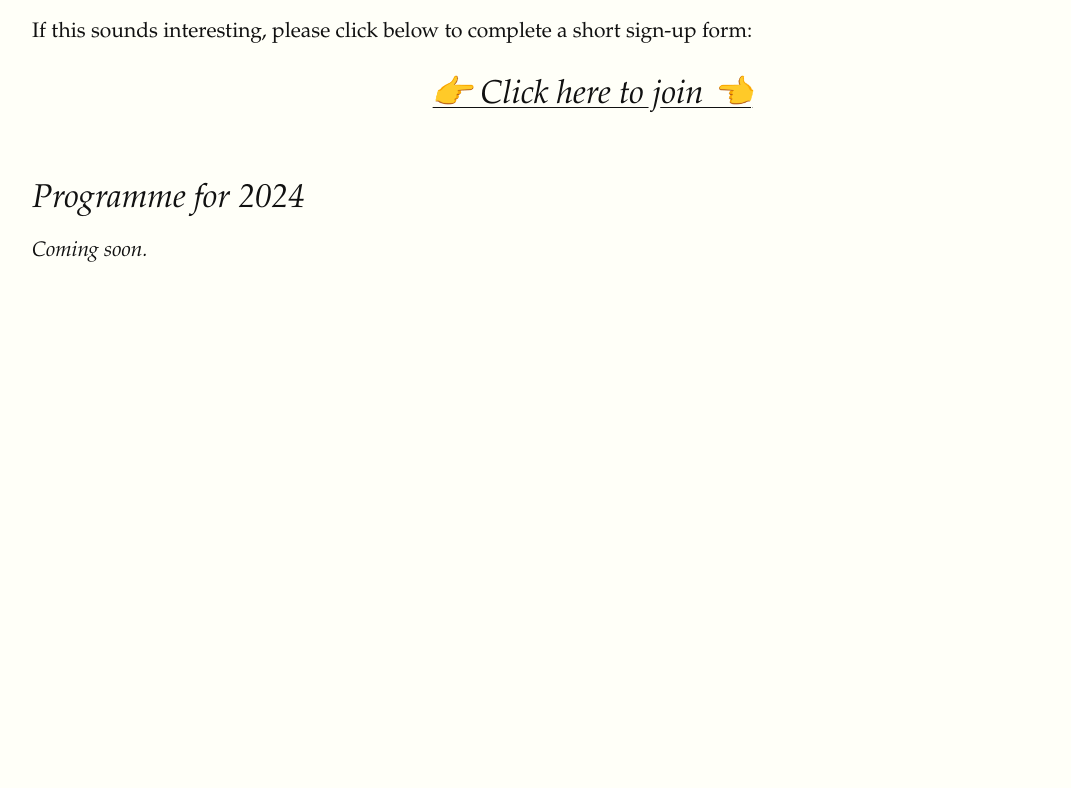
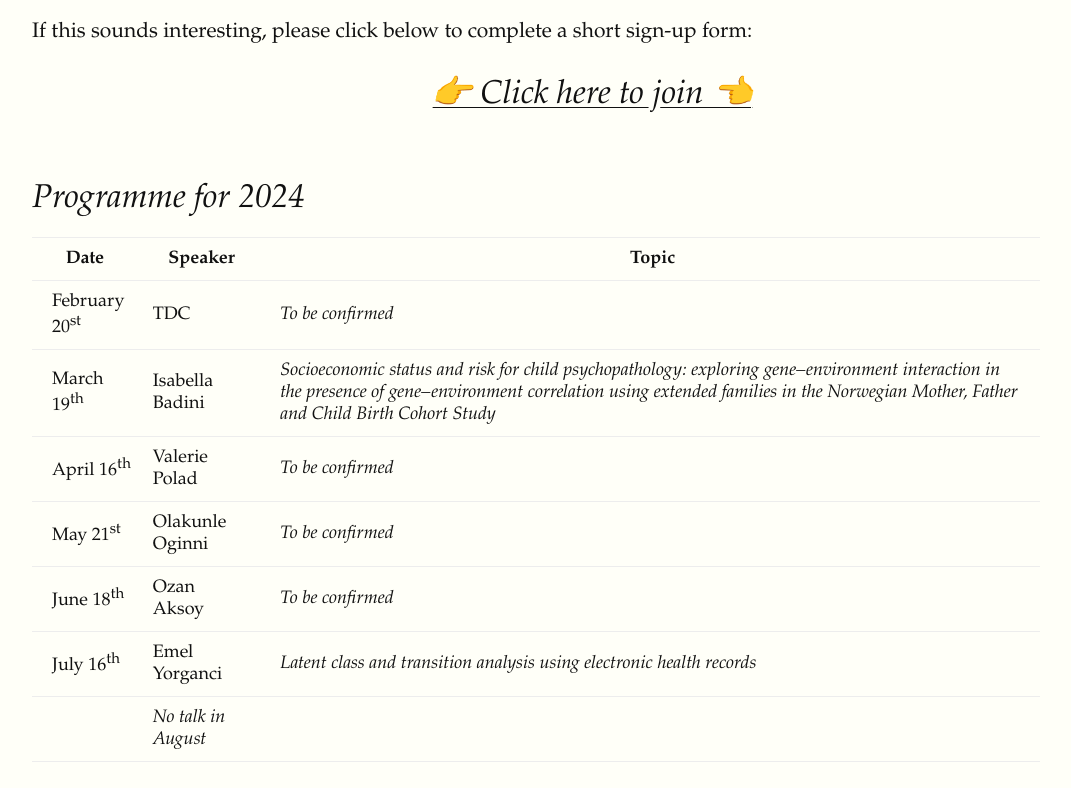
Before and after one commit to ewancarr/semantics, a plain HTML site: page index.html in a window 1280 px wide. Shown: the part 1090-1878 px from the top of the page, without its empty margins (128-1199 px from the left). Before the commit the page ends 1404 px from the top, so only its background shows below. Drawn offline with Linux system fonts and the light colour scheme; a web font is replaced by a local one.

Commit message:
Add 2024 talks

```diff
--- a/index.html
+++ b/index.html
@@ -51,75 +51,72 @@
 
     <h2>Programme for 2024</h2>
 
-    <p><i>Coming soon.</i></p>
-
-
-    <!-- <table class="fullwidth"> -->
-    <!--     <thead> -->
-    <!--         <tr> -->
-    <!--             <th>Date</th> -->
-    <!--             <th>Speaker</th> -->
-    <!--             <th>Topic</th> -->
-    <!--         </tr> -->
-    <!--     </thead> -->
-    <!--     <tbody> -->
-    <!--         <tr> -->
-    <!--             <td>February 21<sup>st</sup></td> -->
-    <!--             <td>Lydia Speyer</td> -->
-    <!--             <td><i>Testing within-person moderation effects using longitudinal data</i></td> -->
-    <!--         </tr> -->
-    <!--         <tr> -->
-    <!--             <td>March 21<sup>st</sup></td> -->
-    <!--             <td>Gabriela Roman</td> -->
-    <!--             <td><i>From prediction to process: SEM and the method of cascades</i></td> -->
-    <!--         </tr> -->
-    <!--         <tr> -->
-    <!--             <td>April 18<sup>th</sup></td> -->
-    <!--             <td>Kimberley Goldsmith</td> -->
-    <!--             <td><i>Does taking treatment as intended lead to greater benefit? Making progress and hitting walls in fitting complex principal stratification models</i></td> -->
-    <!--         </tr> -->
-    <!--         <tr> -->
-    <!--             <td>May 16<sup>th</sup></td> -->
-    <!--             <td>Sara Van Erp</td> -->
-    <!--             <td><i>Bayesian structural equation modelling</i></td> -->
-    <!--         </tr> -->
-    <!--         <tr> -->
-    <!--             <td>June 20<sup>th</sup></td> -->
-    <!--             <td></td> -->
-    <!--             <td><i>To be confirmed.</i></td> -->
-    <!--         </tr> -->
-    <!--         <tr> -->
-    <!--             <td>July 18<sup>th</sup></td> -->
-    <!--             <td>Rudolf Debelak</td> -->
-    <!--             <td><i>An evaluation of deep learning approaches for factor analysis of response and response time data</i></td> -->
-    <!--         </tr> -->
-    <!--         </tr> -->
-    <!--             <td></td> -->
-    <!--             <td><i>No talk in August</i></td> -->
-    <!--             <td></td> -->
-    <!--         </tr> -->
-    <!--         <tr> -->
-    <!--             <td>September 19<sup>th</sup></td> -->
-    <!--             <td><i>Ellen Thompson</i></td> -->
-    <!--             <td><i>TIDAL: Tool to Implement Developmental Analyses of Longitudinal data 🌊</i></td> -->
-    <!--             <td></td> -->
-    <!--         </tr> -->
-    <!--             <td>October 17<sup>th</sup></td> -->
-    <!--             <td>Georg Henning</td> -->
-    <!--             <td><i>Parallel growth curve modelling to evaluate later life cognitive processing and prosocial activities</i></td> -->
-    <!--         </tr> -->
-    <!--         </tr> -->
-    <!--             <td>November 21<sup>st</sup></td> -->
-    <!--             <td>Dario Moreno-Agostino and George Ploubidis</td> -->
-    <!--             <td><i>Cohorts, SEM, and mental health</i></td> -->
-    <!--         </tr> -->
-    <!--         </tr> -->
-    <!--             <td></td> -->
-    <!--             <td><i>No talk in December</i></td> -->
-    <!--             <td></td> -->
-    <!--         </tr> -->
-    <!--     </tbody> -->
-    <!-- </table> -->
+    <table class="fullwidth">
+        <thead>
+            <tr>
+                <th>Date</th>
+                <th>Speaker</th>
+                <th>Topic</th>
+            </tr>
+        </thead>
+        <tbody>
+            <tr>
+                <td>February 20<sup>st</sup></td>
+                <td>TDC</td>
+                <td><i>To be confirmed</i></td>
+            </tr>
+            <tr>
+                <td>March 19<sup>th</sup></td>
+                <td>Isabella Badini</td>
+                <td><i>Socioeconomic status and risk for child psychopathology: exploring gene–environment interaction in the presence of gene–environment correlation using extended families in the Norwegian Mother, Father and Child Birth Cohort Study</i></td>
+            </tr>
+            <tr>
+                <td>April 16<sup>th</sup></td>
+                <td>Valerie Polad</td>
+                <td><i>To be confirmed</i></td>
+            </tr>
+            <tr>
+                <td>May 21<sup>st</sup></td>
+                <td>Olakunle Oginni</td>
+                <td><i>To be confirmed</i></td>
+            </tr>
+            <tr>
+                <td>June 18<sup>th</sup></td>
+                <td>Ozan Aksoy</td>
+                <td><i>To be confirmed</i></td>
+            </tr>
+            <tr>
+                <td>July 16<sup>th</sup></td>
+                <td>Emel Yorganci</td>
+                <td><i>Latent class and transition analysis using electronic health records</i></td>
+            </tr>
+            </tr>
+                <td></td>
+                <td><i>No talk in August</i></td>
+                <td></td>
+            </tr>
+            <!-- <tr> -->
+            <!--     <td>September 19<sup>th</sup></td> -->
+            <!--     <td><i>Ellen Thompson</i></td> -->
+            <!--     <td><i>TIDAL: Tool to Implement Developmental Analyses of Longitudinal data 🌊</i></td> -->
+            <!--     <td></td> -->
+            <!-- </tr> -->
+            <!--     <td>October 17<sup>th</sup></td> -->
+            <!--     <td>Georg Henning</td> -->
+            <!--     <td><i>Parallel growth curve modelling to evaluate later life cognitive processing and prosocial activities</i></td> -->
+            <!-- </tr> -->
+            <!-- </tr> -->
+            <!--     <td>November 21<sup>st</sup></td> -->
+            <!--     <td>Dario Moreno-Agostino and George Ploubidis</td> -->
+            <!--     <td><i>Cohorts, SEM, and mental health</i></td> -->
+            <!-- </tr> -->
+            <!-- </tr> -->
+            <!--     <td></td> -->
+            <!--     <td><i>No talk in December</i></td> -->
+            <!--     <td></td> -->
+            <!-- </tr> -->
+        </tbody>
+    </table>
 
     <br>
     </main>
```
